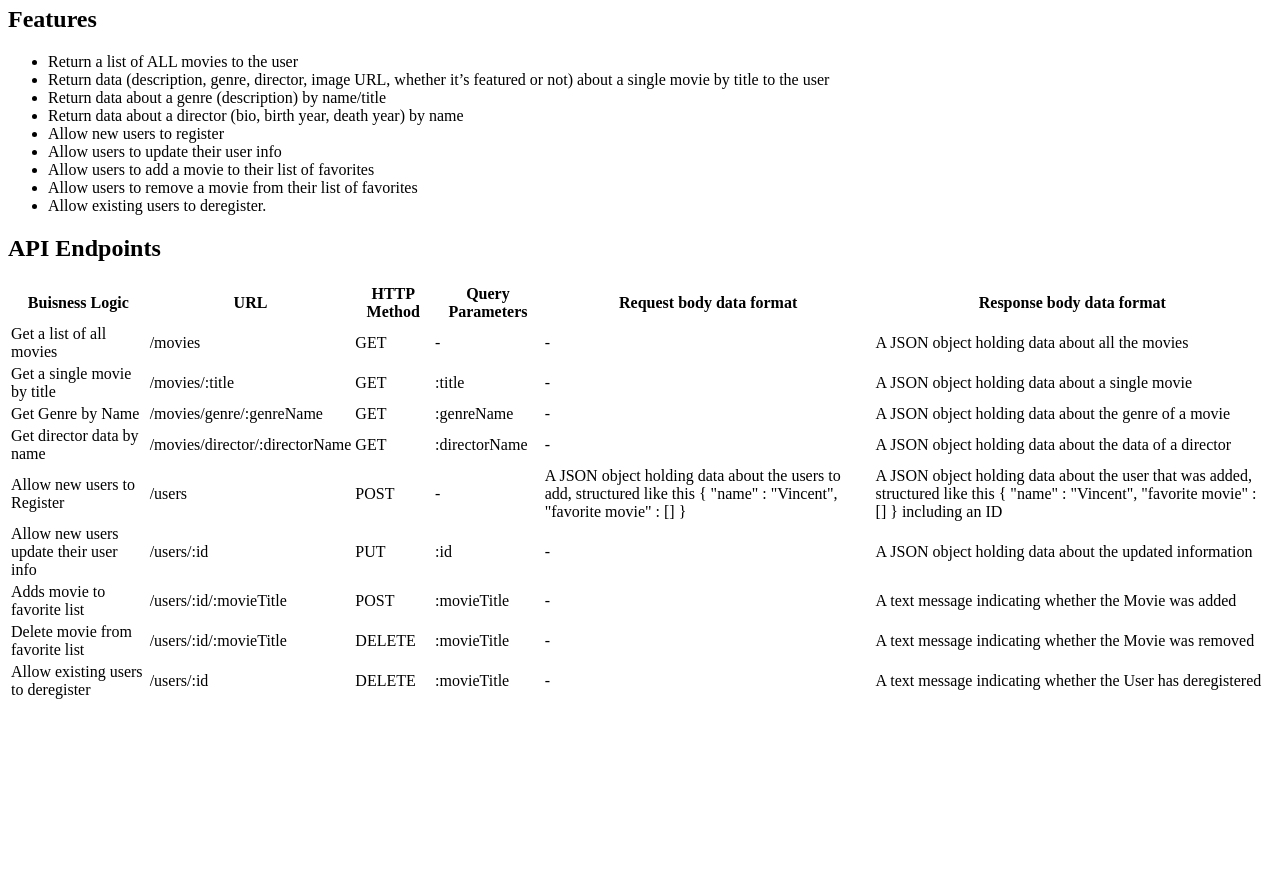
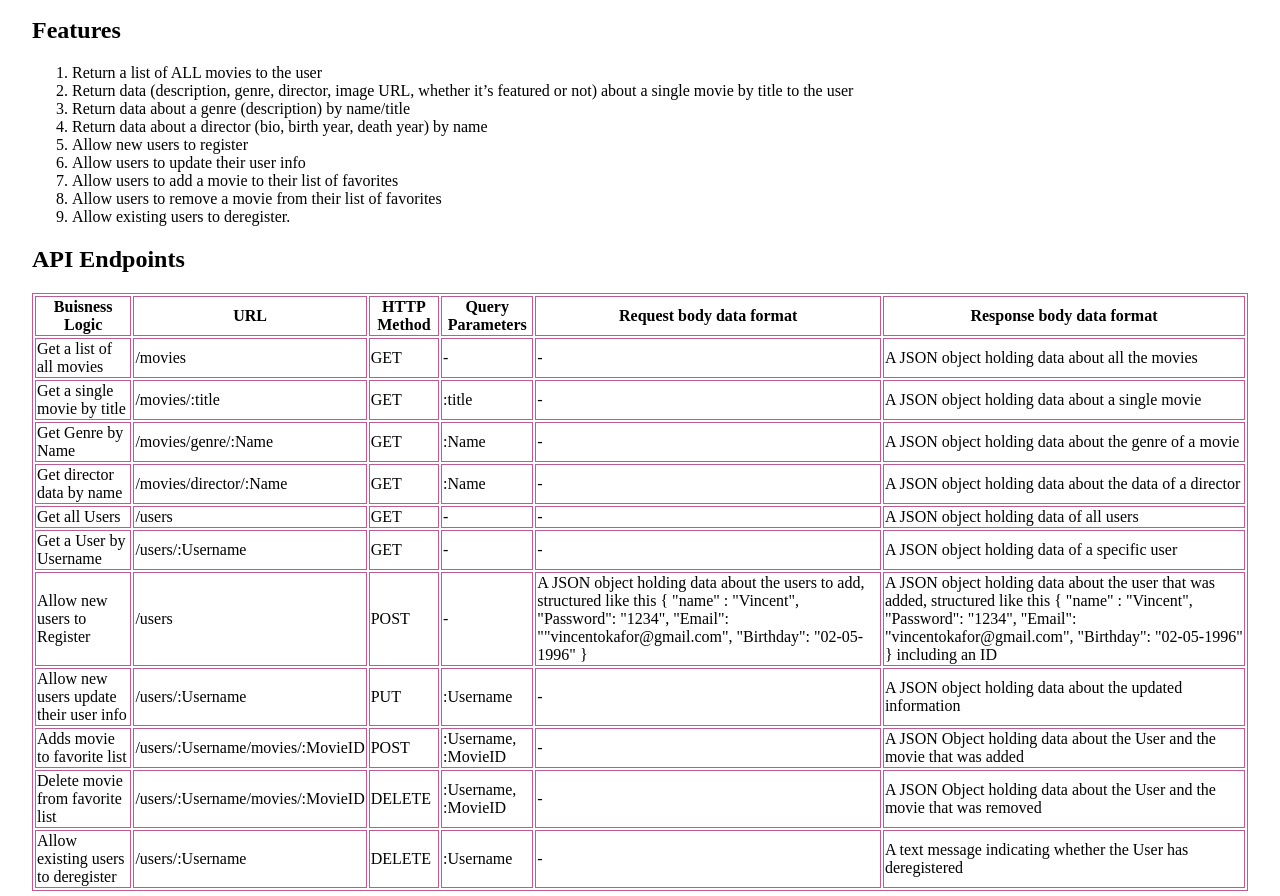
Before and after one commit to coleaiseosa/movie_api, a website: page public/documentation.html in a window 1280 px wide. Shown: the part 188-1084 px from the top of the page. Before the commit the page ends 898 px from the top, so only its background shows below. Drawn offline with Linux system fonts and the light colour scheme.

Commit message:
Updated documentation.html

```diff
--- a/public/documentation.html
+++ b/public/documentation.html
@@ -5,6 +5,7 @@
     <meta http-equiv="X-UA-Compatible" content="IE=edge">
     <meta name="viewport" content="width=device-width, initial-scale=1.0">
     <title>Documentation</title>
+    <link rel="stylesheet" type="text/css" href="../css/style.css">
 </head>
 <body>
     <Header>
@@ -16,7 +17,7 @@
         </p>
 
         <h2>Features</h2>
-        <ul>
+        <ol>
             <li>Return a list of ALL movies to the user</li>
             <li>Return data (description, genre, director, image URL, whether it’s featured or not) about a single movie by title to the user</li>
             <li>Return data about a genre (description) by name/title</li>
@@ -26,12 +27,12 @@
             <li>Allow users to add a movie to their list of favorites</li>
             <li>Allow users to remove a movie from their list of favorites</li>
             <li>Allow existing users to deregister.</li>
-        </ul>
+        </ol>
     </div>
 
     <h2>API Endpoints</h2>
 
-    <table>
+    <table class="table">
      <thead>
         <tr>
             <th>Buisness Logic</th>
@@ -64,20 +65,38 @@
 
         <tr>
             <td>Get Genre by Name</td>
-            <td>/movies/genre/:genreName</td>
+            <td>/movies/genre/:Name</td>
             <td>GET</td>
-            <td>:genreName</td>
+            <td>:Name</td>
             <td>-</td>
             <td>A JSON object holding data about the genre of a movie</td>
         </tr>
 
         <tr>
             <td>Get director data by name</td>
-            <td>/movies/director/:directorName</td>
+            <td>/movies/director/:Name</td>
             <td>GET</td>
-            <td>:directorName</td>
+            <td>:Name</td>
             <td>-</td>
             <td>A JSON object holding data about the data of a director</td>
+        </tr>
+
+        <tr>
+            <td>Get all Users</td>
+            <td>/users</td>
+            <td>GET</td>
+            <td>-</td>
+            <td>-</td>
+            <td> A JSON object holding data of all users</td>
+        </tr>
+
+        <tr>
+            <td>Get a User by Username</td>
+            <td>/users/:Username</td>
+            <td>GET</td>
+            <td>-</td>
+            <td>-</td>
+            <td> A JSON object holding data of a specific user</td>
         </tr>
 
         <tr>
@@ -85,15 +104,15 @@
             <td>/users</td>
             <td>POST</td>
             <td>-</td>
-            <td>A JSON object holding data about the users to add, structured like this { "name" : "Vincent", "favorite movie" : [] } </td>
-            <td>A JSON object holding data about the user that was added, structured like this { "name" : "Vincent", "favorite movie" : [] } including an ID </td>
+            <td>A JSON object holding data about the users to add, structured like this { "name" : "Vincent", "Password": "1234", "Email": ""vincentokafor@gmail.com", "Birthday": "02-05-1996" } </td>
+            <td>A JSON object holding data about the user that was added, structured like this { "name" : "Vincent", "Password": "1234", "Email": "vincentokafor@gmail.com", "Birthday": "02-05-1996" } including an ID </td>
         </tr>
 
         <tr>
             <td>Allow new users update their user info</td>
-            <td>/users/:id</td>
+            <td>/users/:Username</td>
             <td>PUT</td>
-            <td>:id</td>
+            <td>:Username</td>
             <td>-</td>
             <td>A JSON object holding data about the updated information</td>
         </tr>
@@ -101,27 +120,27 @@
 
         <tr>
             <td>Adds movie to favorite list</td>
-            <td>/users/:id/:movieTitle</td>
+            <td>/users/:Username/movies/:MovieID</td>
             <td>POST</td>
-            <td>:movieTitle</td>
+            <td>:Username, :MovieID</td>
             <td>-</td>
-            <td>A text message indicating whether the Movie was added</td>
+            <td>A JSON Object holding data about the User and the movie that was added</td>
         </tr>
 
         <tr>
             <td>Delete movie from favorite list</td>
-            <td>/users/:id/:movieTitle</td>
+            <td>/users/:Username/movies/:MovieID</td>
             <td>DELETE</td>
-            <td>:movieTitle</td>
+            <td>:Username, :MovieID</td>
             <td>-</td>
-            <td>A text message indicating whether the Movie was removed</td>
+            <td>A JSON Object holding data about the User and the movie that was removed</td>
         </tr>
 
         <tr>
             <td>Allow existing users to deregister</td>
-            <td>/users/:id</td>
+            <td>/users/:Username</td>
             <td>DELETE</td>
-            <td>:movieTitle</td>
+            <td>:Username</td>
             <td>-</td>
             <td>A text message indicating whether the User has deregistered</td>
         </tr>
```
